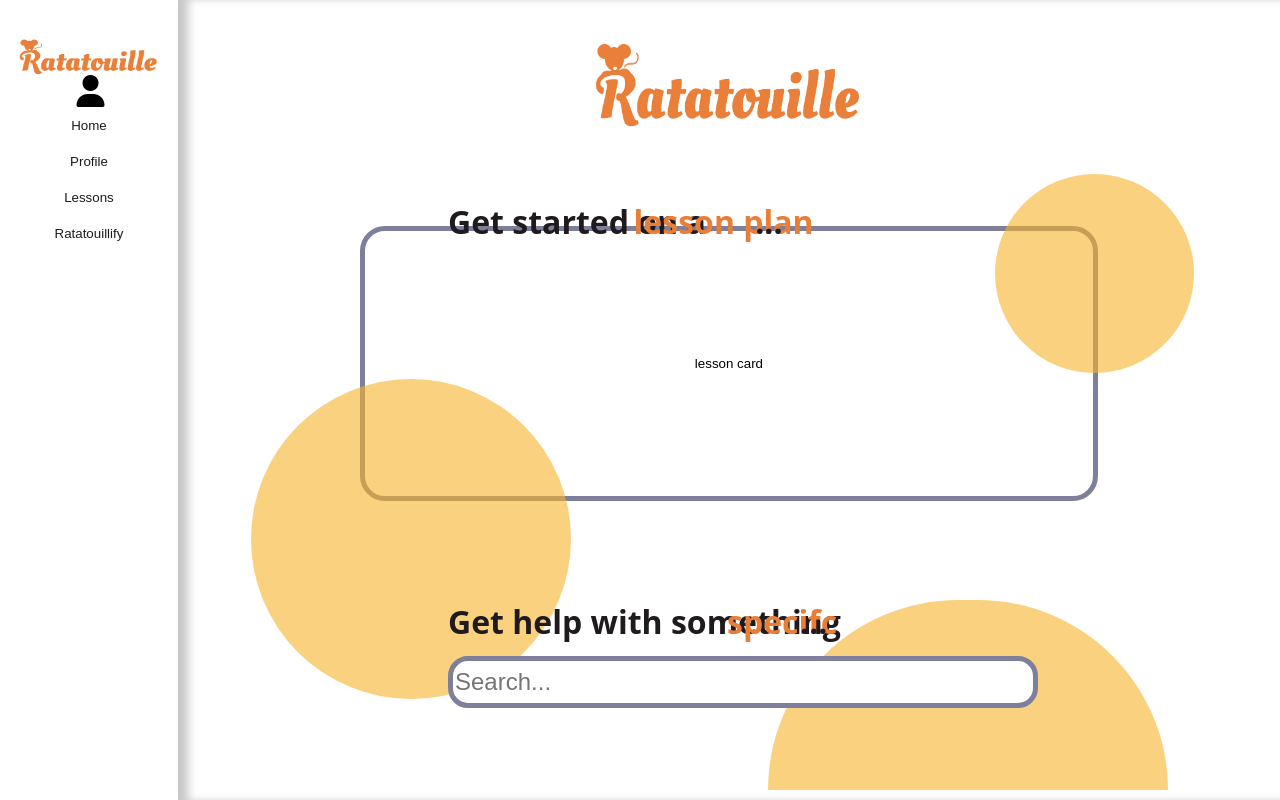
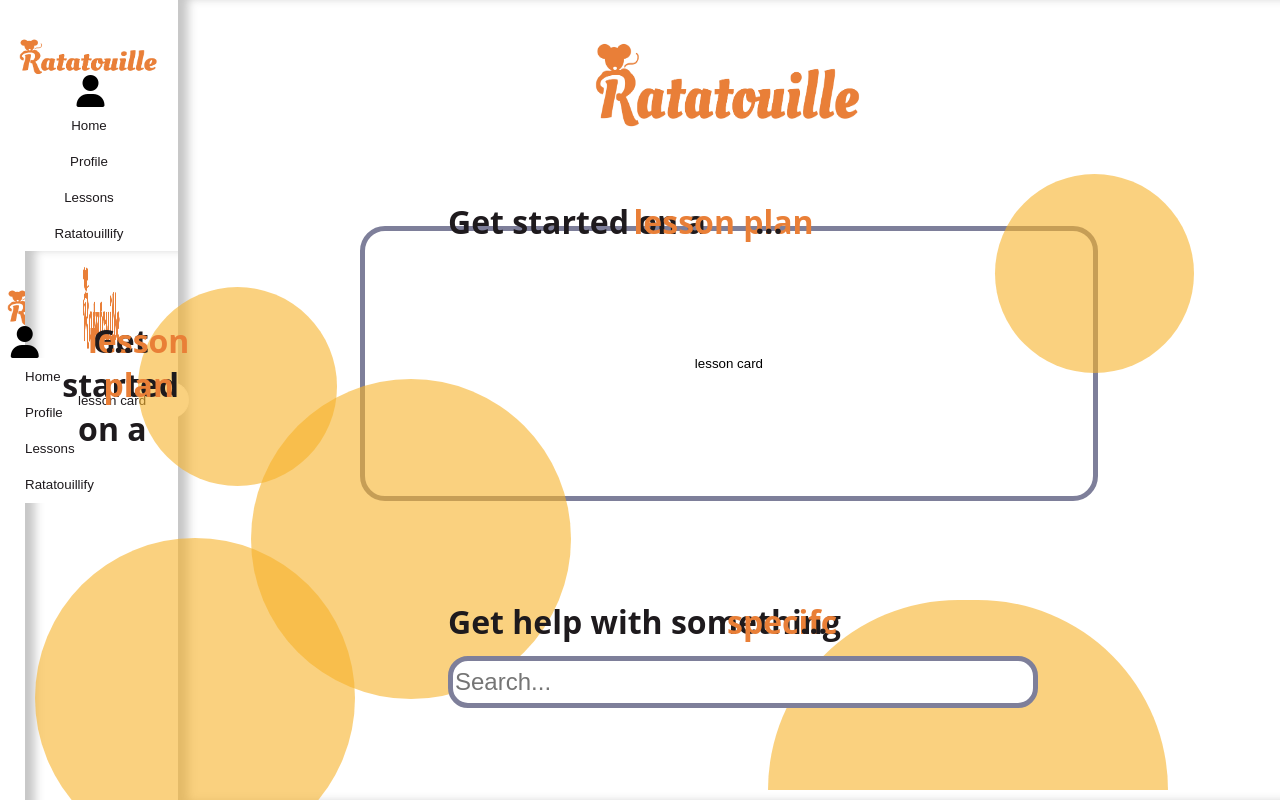
Before and after one commit to Catherine-Ji/UI-Design-Ratatouille, a React (Create React App) app in the folder ratatouille/: page /home in a window 1280 px wide. Shown: the top 800 px of the page. Built offline with nearby package versions, Linux system fonts and the light colour scheme; a web font is replaced by a local one.

Commit message:
add page navigation

```diff
--- a/ratatouille/src/App.js
+++ b/ratatouille/src/App.js
@@ -1,35 +1,49 @@
 import logo from './logo.svg';
 import './App.css';
 import SideNavBar from './SideNavBar';
-import {BrowserRouter as Router, Routes, Route} from 'react-router-dom';
+import {Routes, Route, useNavigate} from 'react-router-dom';
 import Home_newUser from './pages/Home_newUser';
 import Lessons from './pages/Lessons';
 import Profile from './pages/Profile';
 import Ratatouillify from './pages/Ratatouillify';
 import Logo from './Logo_orange.png';
 
-function App() {
+export default function App() {
+  const navigate = useNavigate();
+
+  const navigateToHome = () => {
+    navigate('/home');
+  };
+
+  const navigateToProfile = () => {
+    navigate('/profile');
+  };
+
+  const navigateToLessons = () => {
+    navigate('/lessons');
+  }
+
+  const navigateToRatatouillify = () => {
+    navigate('/ratatouillify');
+  }
+
   return (
-    // <Router >
-    //    <img src="public/Logo_orange.png"></img>
-    //   <SideNavBar/>
-    //   <Routes>
-    //     <Route path="/home" element={<Home_newUser/>}/>
-    //     <Route path='/profile' element={<Profile/>}/>
-    //     <Route path="/lessons" element={<Lessons/>}/>
-    //     <Route path="/ratatouillify" element={<Ratatouillify/>}/>
-    //   </Routes>
-    // </Router>
     <div class="row">
       <div class="column left">
         <img src={Logo} class='smallLogo'></img>
         <div class="container">
           <i class="fa fa-solid fa-user user" style={{ fontSize: '2em' }} />
           <div class="btn-group">
-            <button>Home</button>
-            <button>Profile</button>
-            <button>Lessons</button>
-            <button>Ratatouillify</button>
+            <button onClick={navigateToHome}>Home</button>
+            <button onClick={navigateToProfile}>Profile</button>
+            <button onClick={navigateToLessons}>Lessons</button>
+            <button onClick={navigateToRatatouillify}>Ratatouillify</button>
+            <Routes>
+              <Route path="/home" element={<Home_newUser/>}/>
+              <Route path='/profile' element={<Profile/>}/>
+              <Route path="/lessons" element={<Lessons/>}/>
+              <Route path="/ratatouillify" element={<Ratatouillify/>}/>
+            </Routes>
           </div>
         </div>
       </div>
@@ -48,5 +62,3 @@ function App() {
     </div>
   );
 }
-
-export default App;
--- a/ratatouille/src/index.js
+++ b/ratatouille/src/index.js
@@ -3,11 +3,14 @@ import ReactDOM from 'react-dom/client';
 import './index.css';
 import App from './App';
 import reportWebVitals from './reportWebVitals';
+import {BrowserRouter as Router} from 'react-router-dom';
 
 const root = ReactDOM.createRoot(document.getElementById('root'));
 root.render(
   <React.StrictMode>
-    <App />
+    <Router>
+      <App />
+    </Router>
   </React.StrictMode>
 );
 
--- a/ratatouille/src/pages/Home_newUser.js
+++ b/ratatouille/src/pages/Home_newUser.js
@@ -1,11 +1,57 @@
+import '../App.css';
+import {Routes, Route, useNavigate} from 'react-router-dom';
+import Lessons from './Lessons';
+import Profile from './Profile';
+import Ratatouillify from './Ratatouillify';
+import Logo from '../Logo_orange.png';
+
 function Home_newUser() {
+    const navigate = useNavigate();
+
+  const navigateToProfile = () => {
+    navigate('/profile');
+  };
+
+  const navigateToLessons = () => {
+    navigate('/lessons');
+  }
+
+  const navigateToRatatouillify = () => {
+    navigate('/ratatouillify');
+  }
     return (
-        <div className = 'page'>
-            <h1> Home </h1>
-            <p> Welcome to Ratatouillify! </p>
-            <p> Please sign up or log in to get started! </p>
+        <div class="row">
+      <div class="column left">
+        <img src={Logo} class='smallLogo'></img>
+        <div class="container">
+          <i class="fa fa-solid fa-user user" style={{ fontSize: '2em' }} />
+          <div class="btn-group">
+            <button >Home</button>
+            <button onClick={navigateToProfile}>Profile</button>
+            <button onClick={navigateToLessons}>Lessons</button>
+            <button onClick={navigateToRatatouillify}>Ratatouillify</button>
+            <Routes>
+              <Route path='/profile' element={<Profile/>}/>
+              <Route path="/lessons" element={<Lessons/>}/>
+              <Route path="/ratatouillify" element={<Ratatouillify/>}/>
+            </Routes>
+          </div>
         </div>
-    );
+      </div>
+      <div class="column right">
+        <img src={Logo} class='largeLogo'></img>
+        <div class="circle1 yellow"></div>
+        <div class="circle2 yellow"></div>
+        <div class="circle3 yellow"></div>
+        <span className='headertext hometext1' >Get started on a &nbsp;</span><span class='headertext hometext2 orangetext'>lesson plan</span><span class='headertext hometext3'>...</span>
+        <br></br>
+        <button class='lessoncard'>lesson card</button>
+        <span className='headertext searchtext1' >Get help with something</span><span class='headertext searchtext2 orangetext'> &nbsp; specifc</span><span class='headertext searchtext3'>...</span>
+        {/* search bar */}
+        <input type='text' placeholder='Search...' class='searchbar'></input>
+      </div>
+    </div>
+  );
 }
 
 export default Home_newUser;
```
